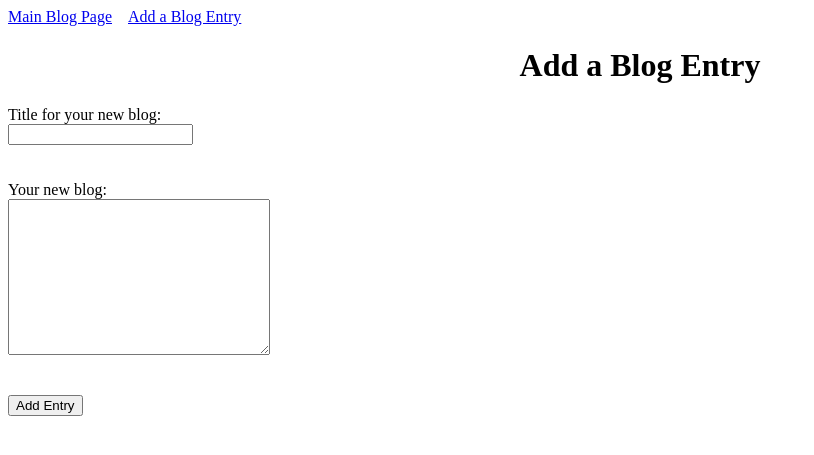
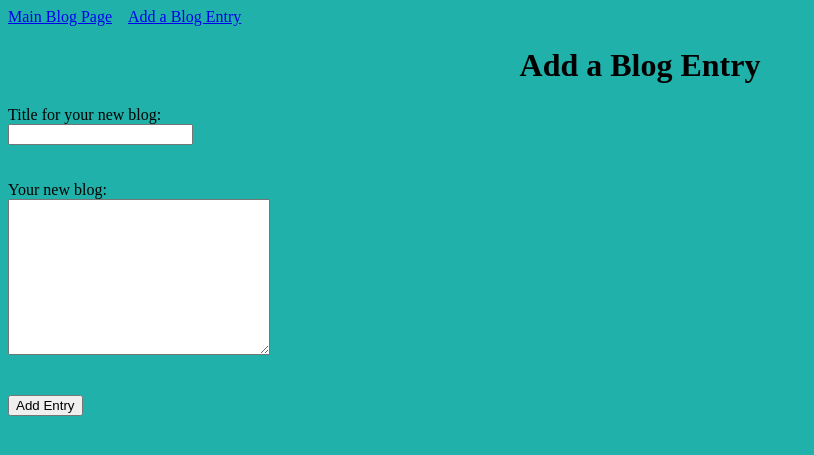
Before and after one commit to jah4682/blogz, a Flask app: page /newpost in a window 1280 px wide. Shown: the top 455 px of the page, without its empty margins (0-814 px from the left). Run offline with Flask 2, Linux system fonts and the light colour scheme.

Commit message:
modified css to be separate style sheet

```diff
--- /dev/null
+++ b/static/mainpage.css
@@ -0,0 +1,8 @@
+.error {
+    color:red;
+    font-style: italic;
+}
+
+body {
+    background-color: lightseagreen;
+}
--- a/templates/base.html
+++ b/templates/base.html
@@ -6,13 +6,7 @@
     <head>
 
         <title>Build a Blog</title>
-
-        <style>
-            .error {
-                color:red;
-                font-style: italic;
-            }
-        </style>
+        <link rel= "stylesheet" type= "text/css" href= "{{ url_for('static',filename='mainpage.css') }}">
 
     </head>
 
```
